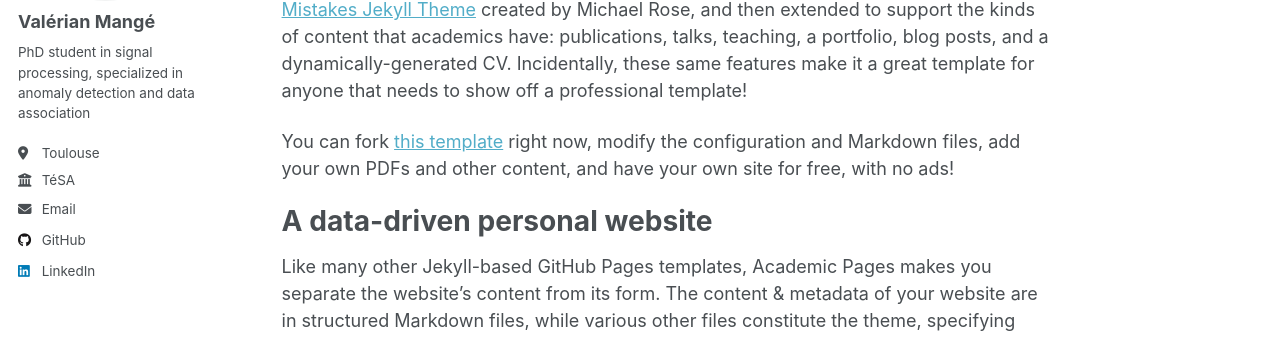
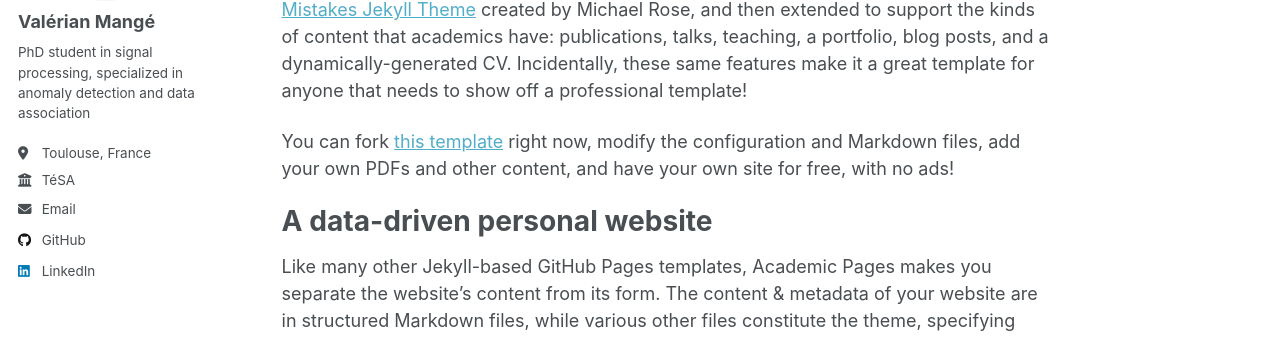
Before and after one commit to ValMang/ValMang.github.io, a Jekyll site: the page built from _pages/about.md, in a window 1280 px wide. Shown: the part 281-619 px from the top of the page. Built offline with Jekyll 4.4.1, drawn with Linux system fonts in a browser that asks for light colours; a script that is not in the unit is left out.

Commit message:
Update _config.yml

```diff
--- a/_config.yml
+++ b/_config.yml
@@ -27,7 +27,7 @@ author:
   name             : "Valérian Mangé"
   pronouns         : # example: "she/her"
   bio              : "PhD student in signal processing, specialized in anomaly detection and data association"
-  location         : "Toulouse"
+  location         : "Toulouse, France"
   employer         : "TéSA"
   uri              : # URL
   email            : "valerian.mange@hotmail.fr"
```
